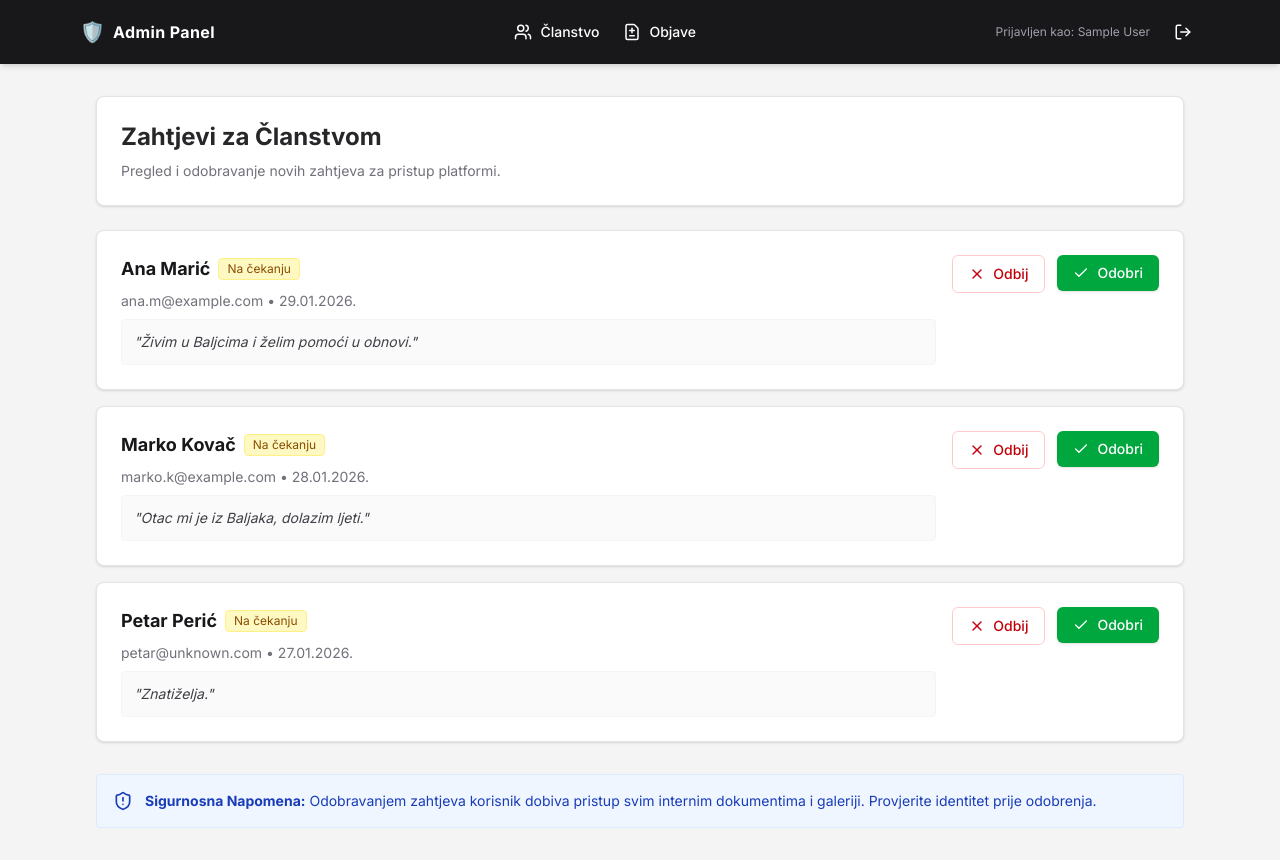
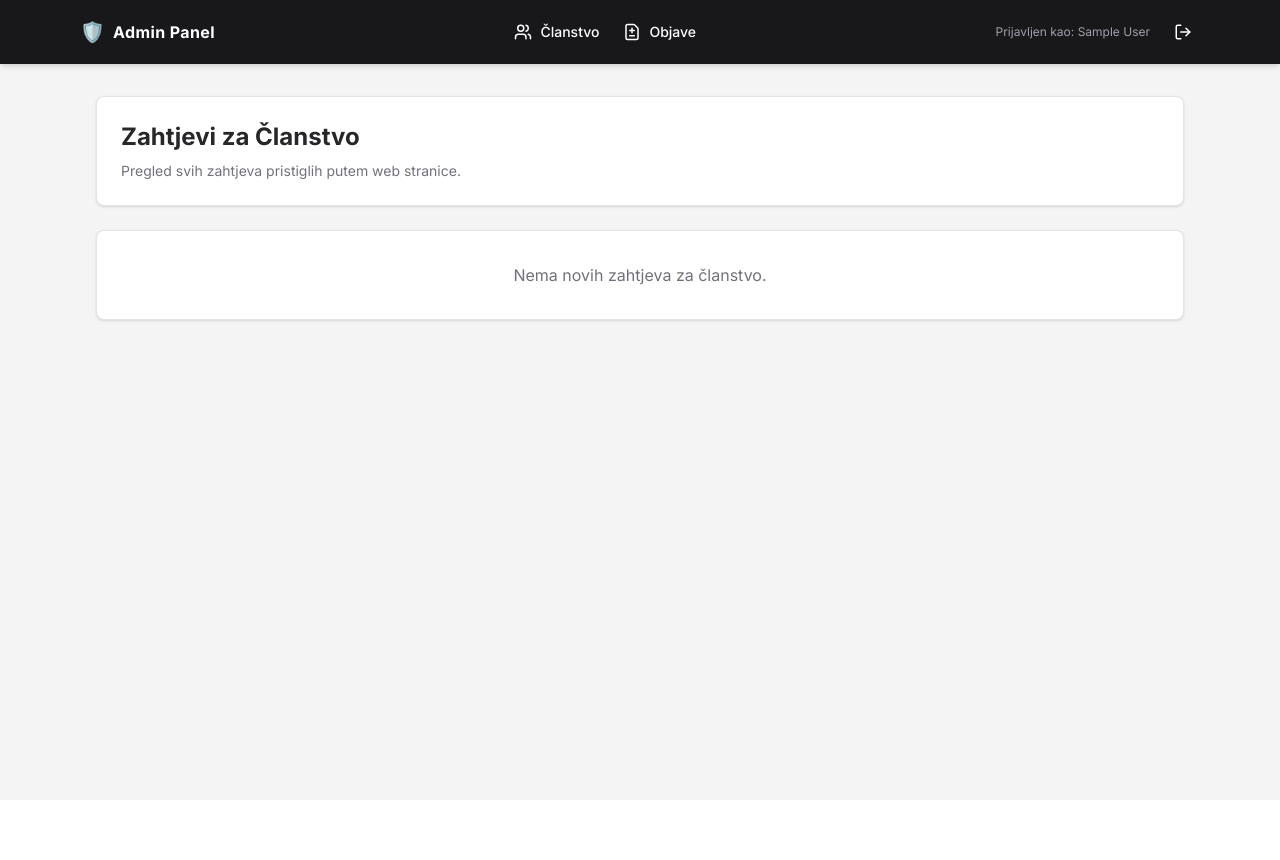
Before and after one commit to pinjur88-lang/website, a Next.js app: page /admin in a window 1280 px wide. After the commit the page ends 800 px from the top, so only its background shows below. Built offline with nearby package versions, Linux system fonts and the light colour scheme; sample sign-in values are in the browser's storage.

Commit message:
Fix Admin/Member data sync and add Community Wall

```diff
--- a/src/app/admin/news/page.tsx
+++ b/src/app/admin/news/page.tsx
@@ -15,13 +15,24 @@ export default function PostNewsPage() {
     const handleSubmit = (e: React.FormEvent) => {
         e.preventDefault();
         setIsSubmitting(true);
-        // Simulate API call
-        setTimeout(() => {
-            setIsSubmitting(false);
+
+        try {
+            const { db } = require('@/lib/store');
+            db.addNews({
+                title: formData.title,
+                content: formData.content,
+                author: 'Administrator', // Or user.name from auth context
+                tags: formData.tags.split(',').map(t => t.trim()).filter(t => t),
+            });
+
             setMessage('Obavijest je uspješno objavljena na oglasnoj ploči.');
             setFormData({ title: '', content: '', tags: '' });
             setTimeout(() => setMessage(''), 3000);
-        }, 1000);
+        } catch (err) {
+            console.error(err);
+        } finally {
+            setIsSubmitting(false);
+        }
     };
 
     return (
--- a/src/app/admin/page.tsx
+++ b/src/app/admin/page.tsx
@@ -1,77 +1,66 @@
 "use client";
 
-import { useState } from 'react';
-import { Check, X, ShieldAlert } from 'lucide-react';
+import { useEffect, useState } from 'react';
+import { db, MembershipRequest } from '@/lib/store';
+import { Check, X, Mail } from 'lucide-react';
 
-const MOCK_REQUESTS = [
-    { id: 1, name: "Ana Marić", email: "ana.m@example.com", reason: "Živim u Baljcima i želim pomoći u obnovi.", date: "29.01.2026." },
-    { id: 2, name: "Marko Kovač", email: "marko.k@example.com", reason: "Otac mi je iz Baljaka, dolazim ljeti.", date: "28.01.2026." },
-    { id: 3, name: "Petar Perić", email: "petar@unknown.com", reason: "Znatiželja.", date: "27.01.2026." },
-];
+export default function AdminMembersPage() {
+    const [requests, setRequests] = useState<MembershipRequest[]>([]);
 
-export default function AdminDashboard() {
-    const [requests, setRequests] = useState(MOCK_REQUESTS);
-
-    const handleApprove = (id: number) => {
-        // In real app: call API to approve
-        setRequests(requests.filter(r => r.id !== id));
-    };
-
-    const handleDeny = (id: number) => {
-        // In real app: call API to deny
-        setRequests(requests.filter(r => r.id !== id));
-    };
+    useEffect(() => {
+        // Load requests from DB
+        setRequests(db.getRequests());
+    }, []);
 
     return (
         <div className="space-y-6">
             <div className="bg-white p-6 rounded-lg shadow-sm border border-zinc-200">
-                <h1 className="text-2xl font-bold text-zinc-800 mb-2">Zahtjevi za Članstvom</h1>
-                <p className="text-zinc-500 text-sm">Pregled i odobravanje novih zahtjeva za pristup platformi.</p>
+                <h1 className="text-2xl font-bold text-zinc-800 mb-2">Zahtjevi za Članstvo</h1>
+                <p className="text-zinc-500 text-sm">Pregled svih zahtjeva pristiglih putem web stranice.</p>
             </div>
 
-            <div className="grid gap-4">
+            <div className="bg-white rounded-lg shadow-sm border border-zinc-200 overflow-hidden">
                 {requests.length === 0 ? (
-                    <div className="p-12 text-center bg-white rounded border border-zinc-200 text-zinc-400">
-                        Nema novih zahtjeva na čekanju.
+                    <div className="p-8 text-center text-zinc-500">
+                        Nema novih zahtjeva za članstvo.
                     </div>
                 ) : (
-                    requests.map((req) => (
-                        <div key={req.id} className="bg-white p-6 rounded-lg shadow-sm border border-zinc-200 flex flex-col md:flex-row justify-between gap-4">
-                            <div className="flex-1">
-                                <div className="flex items-center gap-2 mb-2">
-                                    <span className="font-bold text-lg text-zinc-900">{req.name}</span>
-                                    <span className="text-xs bg-yellow-100 text-yellow-800 px-2 py-0.5 rounded border border-yellow-200">Na čekanju</span>
-                                </div>
-                                <p className="text-sm text-zinc-500 mb-2 font-mono">{req.email} • {req.date}</p>
-                                <div className="bg-zinc-50 p-3 rounded text-sm text-zinc-700 italic border border-zinc-100">
-                                    "{req.reason}"
-                                </div>
-                            </div>
-
-                            <div className="flex items-start gap-3">
-                                <button
-                                    onClick={() => handleDeny(req.id)}
-                                    className="flex items-center gap-2 px-4 py-2 border border-red-200 text-red-700 hover:bg-red-50 rounded-md text-sm font-medium transition-colors"
-                                >
-                                    <X size={16} /> Odbij
-                                </button>
-                                <button
-                                    onClick={() => handleApprove(req.id)}
-                                    className="flex items-center gap-2 px-4 py-2 bg-green-600 text-white hover:bg-green-700 rounded-md text-sm font-medium transition-colors shadow-sm"
-                                >
-                                    <Check size={16} /> Odobri
-                                </button>
-                            </div>
-                        </div>
-                    ))
+                    <div className="overflow-x-auto">
+                        <table className="w-full text-sm text-left">
+                            <thead className="bg-zinc-50 text-zinc-700 uppercase text-xs font-semibold">
+                                <tr>
+                                    <th className="px-6 py-4">Datum</th>
+                                    <th className="px-6 py-4">Ime i Prezime</th>
+                                    <th className="px-6 py-4">E-mail</th>
+                                    <th className="px-6 py-4">Razlog</th>
+                                    <th className="px-6 py-4 text-right">Akcija</th>
+                                </tr>
+                            </thead>
+                            <tbody className="divide-y divide-zinc-100">
+                                {requests.map((req) => (
+                                    <tr key={req.id} className="hover:bg-zinc-50">
+                                        <td className="px-6 py-4 text-zinc-500 whitespace-nowrap">{req.date}</td>
+                                        <td className="px-6 py-4 font-medium text-zinc-900">{req.name}</td>
+                                        <td className="px-6 py-4 text-zinc-600 font-mono text-xs">{req.email}</td>
+                                        <td className="px-6 py-4 text-zinc-600 max-w-xs truncate" title={req.reason}>{req.reason}</td>
+                                        <td className="px-6 py-4 text-right">
+                                            <div className="flex items-center justify-end gap-2">
+                                                <a
+                                                    href={`mailto:${req.email}`}
+                                                    className="p-1 text-zinc-400 hover:text-blue-600 transition-colors"
+                                                    title="Pošalji E-mail"
+                                                >
+                                                    <Mail size={18} />
+                                                </a>
+                                                {/* In a real app we would have Approve/Reject buttons that update status */}
+                                            </div>
+                                        </td>
+                                    </tr>
+                                ))}
+                            </tbody>
+                        </table>
+                    </div>
                 )}
-            </div>
-
-            <div className="mt-8 p-4 bg-blue-50 border border-blue-100 rounded text-sm text-blue-800 flex items-start gap-3">
-                <ShieldAlert size={20} className="shrink-0" />
-                <div>
-                    <strong>Sigurnosna Napomena:</strong> Odobravanjem zahtjeva korisnik dobiva pristup svim internim dokumentima i galeriji. Provjerite identitet prije odobrenja.
-                </div>
             </div>
         </div>
     );
--- /dev/null
+++ b/src/app/dashboard/community/page.tsx
@@ -0,0 +1,86 @@
+"use client";
+
+import { useState, useEffect } from 'react';
+import { useLanguage } from '@/lib/language-context';
+import { MessageCircle, Send } from 'lucide-react';
+import { db, CommunityPost } from '@/lib/store';
+
+export default function CommunityPage() {
+    const { t } = useLanguage();
+    const [posts, setPosts] = useState<CommunityPost[]>([]);
+    const [content, setContent] = useState('');
+
+    const refresh = () => setPosts(db.getCommunityPosts());
+
+    useEffect(() => {
+        refresh();
+        // Optional: poll for changes
+        const interval = setInterval(refresh, 5000);
+        return () => clearInterval(interval);
+    }, []);
+
+    const handleSubmit = (e: React.FormEvent) => {
+        e.preventDefault();
+        if (!content.trim()) return;
+
+        db.addCommunityPost(content);
+        setContent('');
+        refresh();
+    };
+
+    return (
+        <div className="space-y-6">
+            <div className="flex justify-between items-end border-b border-stone-200 pb-4">
+                <div>
+                    <h1 className="text-2xl font-bold text-stone-900">Zid Zajednice</h1>
+                    <p className="text-stone-600 text-sm">Anonimne objave članova. Poštujte jedni druge.</p>
+                </div>
+            </div>
+
+            {/* Post Form */}
+            <div className="bg-white p-4 rounded-lg shadow-sm border border-stone-200">
+                <form onSubmit={handleSubmit} className="flex gap-2">
+                    <input
+                        type="text"
+                        className="flex-1 px-4 py-2 border border-stone-300 rounded focus:outline-none focus:ring-1 focus:ring-stone-600 text-stone-800"
+                        placeholder="Napišite nešto anonimno..."
+                        value={content}
+                        onChange={(e) => setContent(e.target.value)}
+                    />
+                    <button
+                        type="submit"
+                        className="bg-stone-900 text-white px-4 py-2 rounded hover:bg-stone-800 transition-colors flex items-center gap-2"
+                    >
+                        <Send size={16} /> <span className="hidden sm:inline">Objavi</span>
+                    </button>
+                </form>
+            </div>
+
+            {/* Posts Feed */}
+            <div className="space-y-4">
+                {posts.length === 0 ? (
+                    <div className="text-center py-10 text-stone-400 italic">
+                        Još nema objava. Budite prvi!
+                    </div>
+                ) : (
+                    posts.map((post) => (
+                        <div key={post.id} className="bg-white p-4 rounded-lg border border-stone-100 shadow-sm flex gap-3">
+                            <div className="flex-shrink-0">
+                                <div className="w-10 h-10 bg-stone-100 rounded-full flex items-center justify-center text-stone-400">
+                                    <MessageCircle size={20} />
+                                </div>
+                            </div>
+                            <div>
+                                <div className="flex items-center gap-2 mb-1">
+                                    <span className="font-bold text-stone-700 text-sm">{post.author}</span>
+                                    <span className="text-xs text-stone-400">{post.date}</span>
+                                </div>
+                                <p className="text-stone-800 text-sm">{post.content}</p>
+                            </div>
+                        </div>
+                    ))
+                )}
+            </div>
+        </div>
+    );
+}
--- a/src/app/dashboard/layout.tsx
+++ b/src/app/dashboard/layout.tsx
@@ -4,7 +4,7 @@ import { useEffect, useState } from 'react';
 import { useAuth } from '@/lib/auth-context';
 import { useRouter, usePathname } from 'next/navigation';
 import Link from 'next/link';
-import { Home, FolderKanban, FileText, Image as ImageIcon, LogOut, Menu, X, MessageSquare, Upload } from 'lucide-react';
+import { Home, FolderKanban, FileText, Image as ImageIcon, LogOut, Menu, X, MessageSquare, Upload, MessageCircle } from 'lucide-react';
 import { useLanguage } from '@/lib/language-context';
 
 export default function DashboardLayout({ children }: { children: React.ReactNode }) {
@@ -30,10 +30,9 @@ export default function DashboardLayout({ children }: { children: React.ReactNod
 
     const navItems = [
         { name: t.dashboard, href: '/dashboard', icon: Home },
-        { name: t.suggestions, href: '/dashboard/suggestions', icon: MessageSquare }, // New
-        { name: t.upload, href: '/dashboard/upload', icon: Upload }, // New
-        //{ name: 'Projekti', href: '/dashboard/projects', icon: FolderKanban },
-        //{ name: 'Dokumenti', href: '/dashboard/documents', icon: FileText },
+        { name: "Zid Zajednice", href: '/dashboard/community', icon: MessageSquare }, // Changed from Suggestions
+        // { name: t.suggestions, href: '/dashboard/suggestions', icon: MessageSquare }, // Keeping old suggestion box? user asked for anonymous POSTING inside member page, which sounds like community wall.
+        { name: t.upload, href: '/dashboard/upload', icon: Upload },
         { name: t.gallery, href: '/dashboard/gallery', icon: ImageIcon },
     ];
 
--- a/src/app/dashboard/page.tsx
+++ b/src/app/dashboard/page.tsx
@@ -1,58 +1,46 @@
 "use client";
 
+import { useEffect, useState } from 'react';
 import { MessageSquare, Calendar } from 'lucide-react';
-
-const NEWS_ITEMS = [
-    {
-        id: 1,
-        title: "Godišnja skupština Udruge",
-        date: "28.01.2026.",
-        author: "Predsjednik",
-        content: "Pozivamo sve članove na redovnu godišnju skupštinu koja će se održati u društvenom domu. Dnevni red uključuje izvješće o radu i plan za tekuću godinu.",
-        tags: ["Obavijest", "Sastanak"]
-    },
-    {
-        id: 2,
-        title: "Početak radova na sanaciji puta",
-        date: "15.01.2026.",
-        author: "Odbor za infrastrukturu",
-        content: "Zahvaljujući donacijama članova, prikupljena su sredstva za početak sanacije pristupnog puta prema crkvi. Radovi počinju sljedeći tjedan.",
-        tags: ["Projekt", "Infrastruktura"]
-    },
-    {
-        id: 3,
-        title: "Obnova suhozida - Poziv volonterima",
-        date: "05.01.2026.",
-        author: "Tajnik",
-        content: "Organiziramo akciju obnove urušenih suhozida oko stare škole. Svi voljni pomoći su dobrodošli. Osiguran je alat i marenda.",
-        tags: ["Akcija", "Baština"]
-    }
-];
+import { db, NewsItem } from '@/lib/store';
+import { useLanguage } from '@/lib/language-context';
 
 export default function DashboardHome() {
+    const { t } = useLanguage();
+    const [news, setNews] = useState<NewsItem[]>([]);
+
+    useEffect(() => {
+        setNews(db.getNews());
+    }, []);
+
     return (
         <div className="space-y-6">
-            <div className="flex justify-between items-end border-b border-amber-200 pb-4">
+            <div className="flex justify-between items-end border-b border-stone-200 pb-4">
                 <div>
-                    <h1 className="text-2xl font-bold text-amber-900">Novosti</h1>
+                    <h1 className="text-2xl font-bold text-stone-900">{t.dashboard} / Novosti</h1>
                     <p className="text-stone-600">Najnovije obavijesti i događanja u udruzi.</p>
                 </div>
             </div>
 
             <div className="grid gap-6">
-                {NEWS_ITEMS.map((item) => (
-                    <article key={item.id} className="bg-white p-6 rounded-lg shadow-sm border border-amber-100 hover:shadow-md transition-shadow">
+                {news.length === 0 ? (
+                    <p className="text-stone-500 italic">Nema novih obavijesti.</p>
+                ) : (
+                    news.map((item) => (
+                        <article key={item.id} className="bg-white p-6 rounded-lg shadow-sm border border-stone-200 hover:shadow-md transition-shadow">
                             <div className="flex flex-col md:flex-row md:items-start justify-between gap-4">
                                 <div className="flex-1 space-y-3">
-                                <div className="flex items-center gap-2 text-xs text-amber-600 font-medium">
-                                    <span className="bg-amber-50 px-2 py-1 rounded-full border border-amber-100">{item.tags[0]}</span>
+                                    <div className="flex items-center gap-2 text-xs text-stone-600 font-medium">
+                                        {item.tags[0] && (
+                                            <span className="bg-stone-100 px-2 py-1 rounded-full border border-stone-200">{item.tags[0]}</span>
+                                        )}
                                         <span className="flex items-center gap-1 text-stone-400">
                                             <Calendar size={12} /> {item.date}
                                         </span>
                                     </div>
 
                                     <h3 className="text-xl font-bold text-stone-800">{item.title}</h3>
-                                <p className="text-stone-600 leading-relaxed">{item.content}</p>
+                                    <p className="text-stone-600 leading-relaxed whitespace-pre-line">{item.content}</p>
 
                                     <div className="flex items-center gap-2 pt-2 text-xs text-stone-500">
                                         <div className="w-5 h-5 bg-stone-200 rounded-full flex items-center justify-center font-serif text-stone-600">
@@ -63,7 +51,8 @@ export default function DashboardHome() {
                                 </div>
                             </div>
                         </article>
-                ))}
+                    ))
+                )}
             </div>
         </div>
     );
--- a/src/components/public/AccessRequestModal.tsx
+++ b/src/components/public/AccessRequestModal.tsx
@@ -22,9 +22,16 @@ export default function AccessRequestModal({ isOpen, onClose }: AccessRequestMod
 
     const handleSubmit = (e: React.FormEvent) => {
         e.preventDefault();
+
+        // Save to "Database" for Admin Panel
+        const { db } = require('@/lib/store'); // Dynamic import to avoid SSR issues if any, or just standard import
+        db.addRequest({
+            name: formData.name,
+            email: formData.email,
+            reason: formData.reason,
+        });
+
         setIsSubmitted(true);
-        // We cannot send emails directly from client without a service.
-        // We will construct a mailto link or just show success message instructions.
     };
 
     const handleSendEmail = () => {
--- /dev/null
+++ b/src/lib/store.ts
@@ -0,0 +1,103 @@
+"use client";
+
+// Types
+export interface NewsItem {
+    id: string;
+    title: string;
+    date: string;
+    author: string;
+    content: string;
+    tags: string[];
+}
+
+export interface MembershipRequest {
+    id: string;
+    name: string;
+    email: string;
+    reason: string;
+    date: string;
+    status: 'pending' | 'approved' | 'rejected';
+}
+
+export interface CommunityPost {
+    id: string;
+    content: string;
+    date: string;
+    author: string; // "Anonymous" or Name
+}
+
+// Helpers
+const STORAGE_KEYS = {
+    NEWS: 'db_news',
+    REQUESTS: 'db_requests',
+    COMMUNITY: 'db_community',
+};
+
+const INITIAL_NEWS: NewsItem[] = [
+    {
+        id: '1',
+        title: "Godišnja skupština Udruge",
+        date: "28.01.2026.",
+        author: "Predsjednik",
+        content: "Pozivamo sve članove na redovnu godišnju skupštinu koja će se održati u društvenom domu.",
+        tags: ["Obavijest"]
+    }
+];
+
+// Store Implementation
+export const db = {
+    // NEWS
+    getNews: (): NewsItem[] => {
+        if (typeof window === 'undefined') return INITIAL_NEWS;
+        const stored = localStorage.getItem(STORAGE_KEYS.NEWS);
+        return stored ? JSON.parse(stored) : INITIAL_NEWS;
+    },
+    addNews: (item: Omit<NewsItem, 'id' | 'date'>) => {
+        const news = db.getNews();
+        const newItem: NewsItem = {
+            ...item,
+            id: Date.now().toString(),
+            date: new Date().toLocaleDateString('hr-HR'),
+        };
+        localStorage.setItem(STORAGE_KEYS.NEWS, JSON.stringify([newItem, ...news]));
+        return newItem;
+    },
+
+    // REQUESTS
+    getRequests: (): MembershipRequest[] => {
+        if (typeof window === 'undefined') return [];
+        const stored = localStorage.getItem(STORAGE_KEYS.REQUESTS);
+        return stored ? JSON.parse(stored) : [];
+    },
+    addRequest: (item: Omit<MembershipRequest, 'id' | 'date' | 'status'>) => {
+        const requests = db.getRequests();
+        const newItem: MembershipRequest = {
+            ...item,
+            id: Date.now().toString(),
+            date: new Date().toLocaleDateString('hr-HR'),
+            status: 'pending',
+        };
+        localStorage.setItem(STORAGE_KEYS.REQUESTS, JSON.stringify([newItem, ...requests]));
+        return newItem;
+    },
+
+    // COMMUNITY POSTS
+    getCommunityPosts: (): CommunityPost[] => {
+        if (typeof window === 'undefined') return [];
+        const stored = localStorage.getItem(STORAGE_KEYS.COMMUNITY);
+        return stored ? JSON.parse(stored) : [];
+    },
+    addCommunityPost: (content: string) => {
+        const posts = db.getCommunityPosts();
+        // User asked for "Anonymous", so we hardcode the author or give option.
+        // We will default to "Anonimno" for this specific feature request.
+        const newItem: CommunityPost = {
+            id: Date.now().toString(),
+            content,
+            date: new Date().toLocaleDateString('hr-HR') + ' ' + new Date().toLocaleTimeString('hr-HR'),
+            author: 'Anonimni Član',
+        };
+        localStorage.setItem(STORAGE_KEYS.COMMUNITY, JSON.stringify([newItem, ...posts]));
+        return newItem;
+    }
+};
```
Lines whose indentation alone changed are shown as unchanged.
